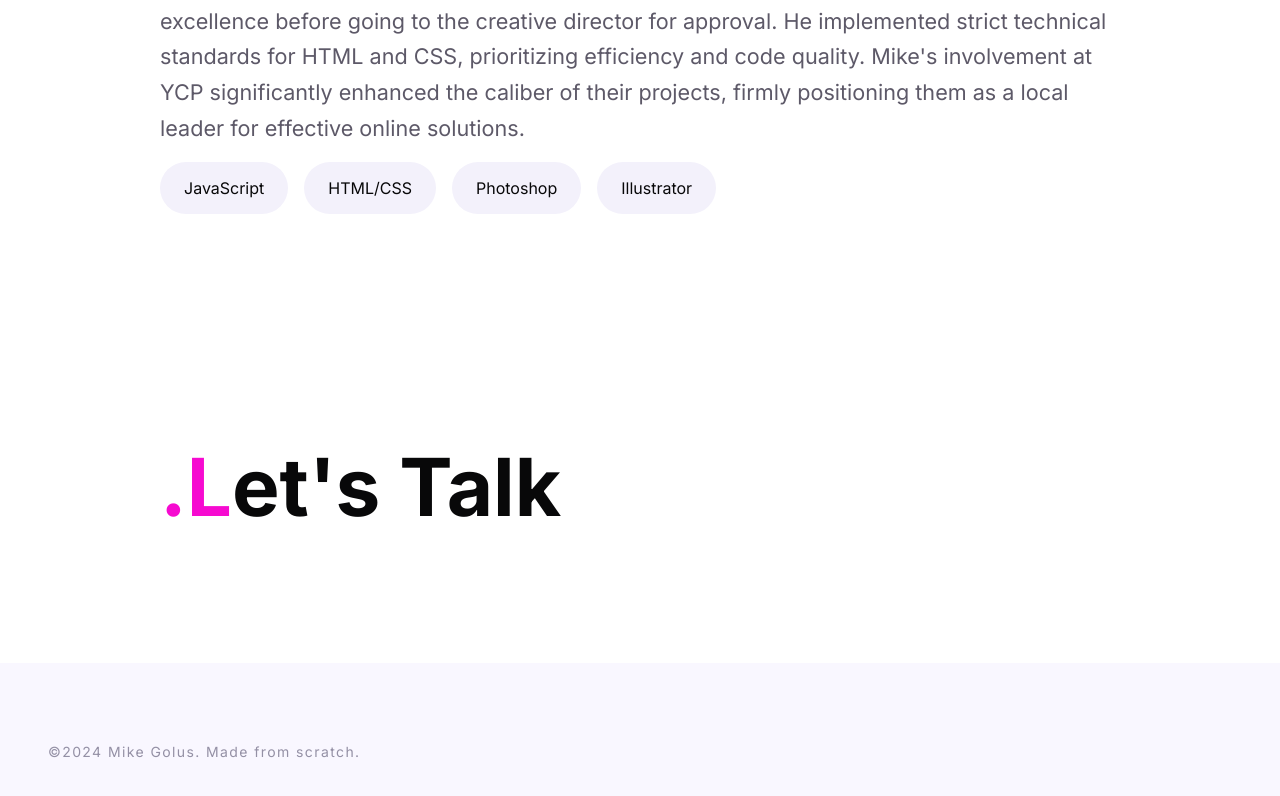
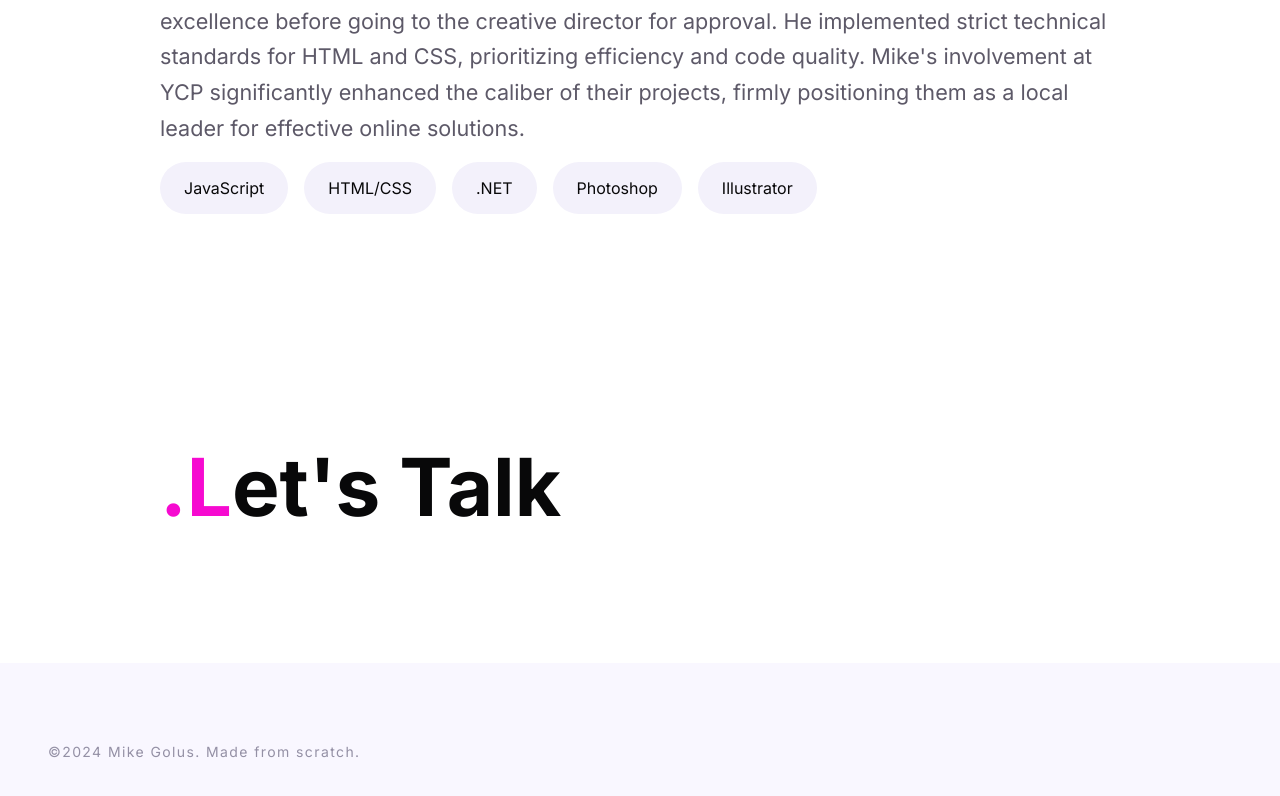
Before and after one commit to mikegolus/portfolio, a Next.js app: page /about in a window 1280 px wide. Shown: the part 2565-3361 px from the top of the page. Built offline with nearby package versions, Linux system fonts and the light colour scheme.

Commit message:
Added one more skill

```diff
--- a/src/app/about/page.tsx
+++ b/src/app/about/page.tsx
@@ -93,7 +93,13 @@ export default function About() {
         <Experience
           company="Your Creative People"
           dates="Jan 2011 – Apr 2018"
-          skills={['JavaScript', 'HTML/CSS', 'Photoshop', 'Illustrator']}
+          skills={[
+            'JavaScript',
+            'HTML/CSS',
+            '.NET',
+            'Photoshop',
+            'Illustrator',
+          ]}
           title="Lead Interactive Designer/Developer"
         >
           During Mike&apos;s time at YCP, he had a significant impact on the
```
